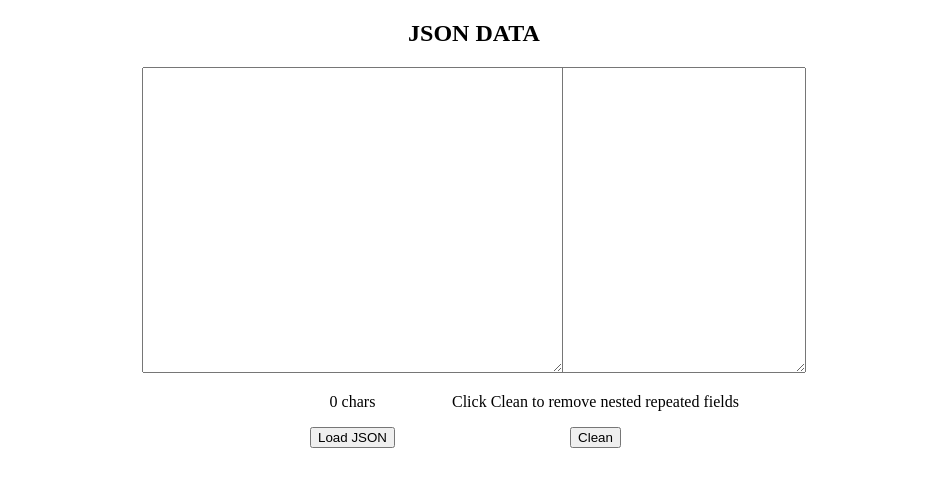
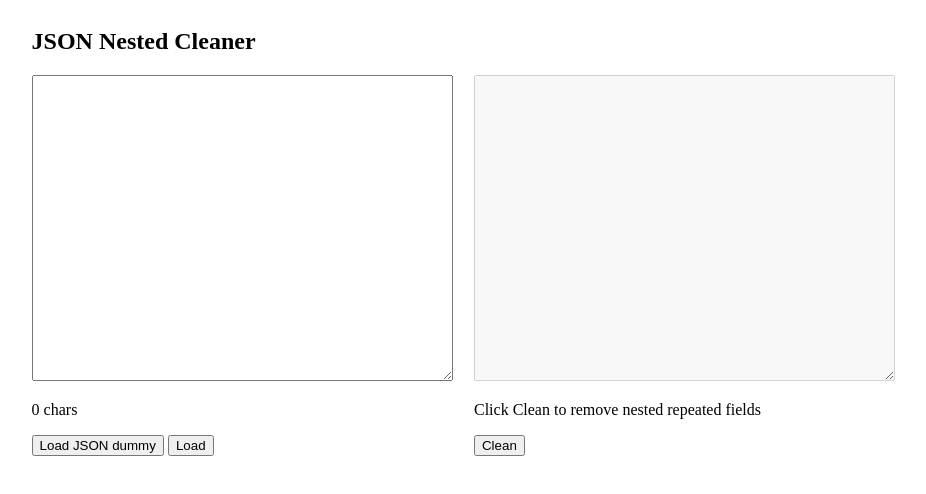
Before and after one commit to renaldi1982/hoegg, a plain HTML site: page index.html in a window 1280 px wide. Shown: the whole page, without its empty margins (166-1092 px from the left). Drawn offline with nearby package versions, Linux system fonts and the light colour scheme.

Commit message:
provide dummy json, add button to add dummy json

```diff
--- a/index.html
+++ b/index.html
@@ -9,22 +9,24 @@
 
         <body>
 
-
-                <div ng-controller="ObjectController" style="text-align: center;">
-                        <h2>JSON DATA</h2>
+            <div ng-controller="ObjectController" style="width: 70%; display : table; margin-right : auto; margin-left : auto;">
+                    <h2>JSON Nested Cleaner</h2>
                     <p ng-model="error" ng-style="customStyle.style">{{ error }}</p>
-                        <div style="float: left;position: fixed; margin-left: 300px;">
+                    <div style="display : table-row;">
+	                    <div style="display : table-cell;">
 	                            <textarea rows="20" cols="50" ng-model="data" ng-trim="false"></textarea>
 	                            <p>{{ data.length }} chars </p>
-
-                                <button ng-click="submit()">Load JSON</button>
+								<button ng-click="fetch()">Load JSON dummy</button>
+	                            <button ng-click="submit()">Load</button>
 	                    </div>
 
-                        <div style="float: right;margin-right: 300px;">
-                                <textarea rows="20" cols="50" ng-model="result" ng-trim="false"></textarea>
+	                    <div style="display : table-cell;">
+	                            <textarea rows="20" cols="50" ng-model="result" ng-trim="false" disabled></textarea>
 	                            <p>Click Clean to remove nested repeated fields </p>
 	                            <button ng-click="clean()">Clean</button>
 	                    </div>
                     </div>
+            </div>
+
         </body>
 </html>
--- a/model.js
+++ b/model.js
@@ -2,10 +2,26 @@
 var app = angular.module('hoegg',[]);
 
 /* Controllers */
-app.controller('ObjectController',['$scope',function($scope){
+app.controller('ObjectController',['$scope','$http',function($scope,$http){
 	$scope.data = "";
 	$scope.result = "";
 	$scope.JSONObj = {};
+	$scope.url = "http://63.223.84.104:44400/hoegg/data.json"
+
+	/* Load dummy JSON data */
+	$scope.fetch = function(){
+		$http.get($scope.url).success(function(data, status, config){
+			$scope.JSONObj = data;
+			$scope.data = JSON.stringify(data);
+			$scope.submit();
+			$scope.turnGreen();
+			$scope.error = "Dummy JSON Loaded";
+		}).error(function(data, status, header, config){
+			console.log(status);
+			$scope.turnRed();
+			$scope.error = "Data Unavailable";
+		});
+	}
 
 	/* Clean Data */
 	$scope.submit = function(){
```
Lines whose indentation alone changed are shown as unchanged.
